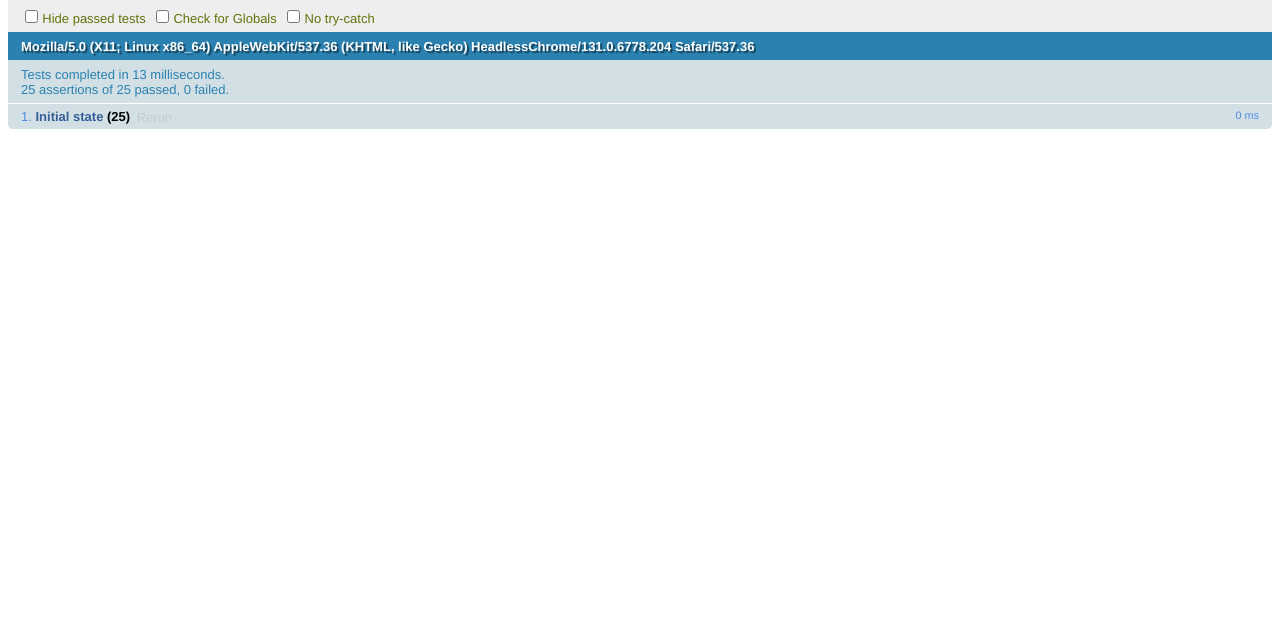
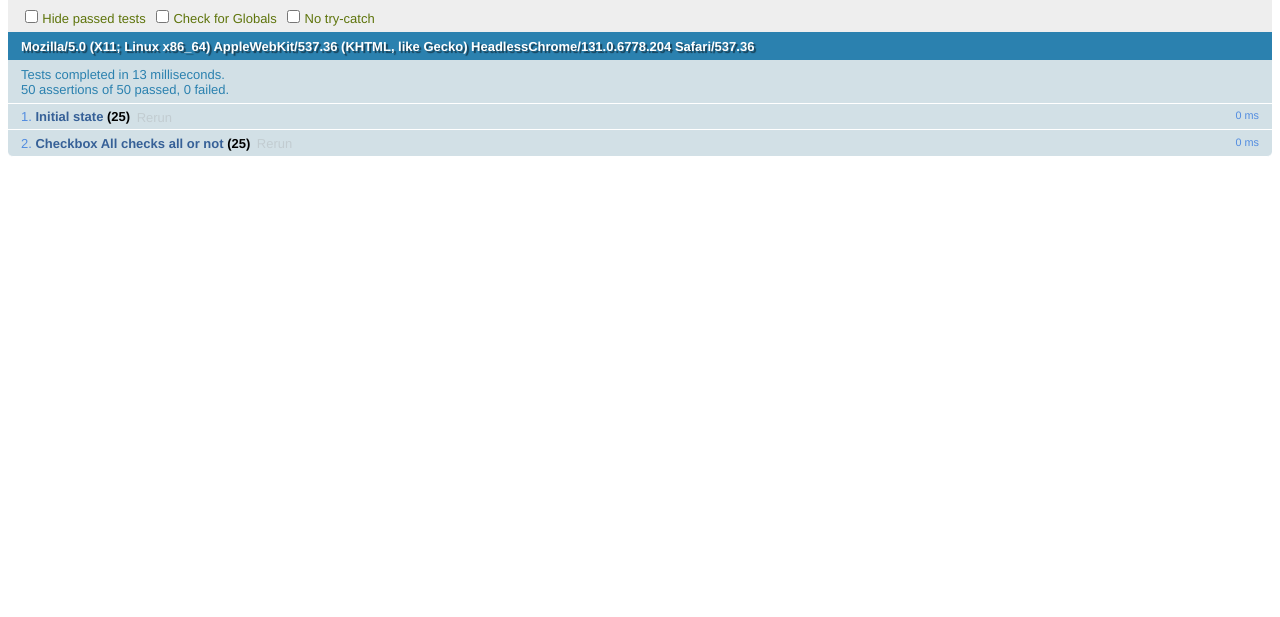
Before and after one commit to leafriend/jquery-checkall, a plain HTML site: page qunit.html in a window 1280 px wide. Shown: the part 183-800 px from the top of the page. Drawn offline with Linux system fonts and the light colour scheme.

Commit message:
Add jQuery funciton.
It's still just empty.

```diff
--- a/jquery-checkall.js
+++ b/jquery-checkall.js
@@ -0,0 +1,5 @@
+
+(function($) {
+	$.fn.checkAll = function() {
+	};
+}(jQuery));
--- a/qunit.html
+++ b/qunit.html
@@ -32,6 +32,17 @@ function testChecked() {
 $(function() {
 
     test("Initial state", function() {
+        testChecked.call(this,
+            0, 0, 0, 0, 0,
+            0, 1, 1, 1, 1,
+            0, 0, 0, 0, 0,
+            0, 0, 0, 0, 0,
+            0, 0, 0, 0, 0
+        );
+    });
+
+    test("Checkbox All checks all or not", function() {
+        $("#checkbox---").checkAll();
         testChecked.call(this,
             0, 0, 0, 0, 0,
             0, 1, 1, 1, 1,
```
